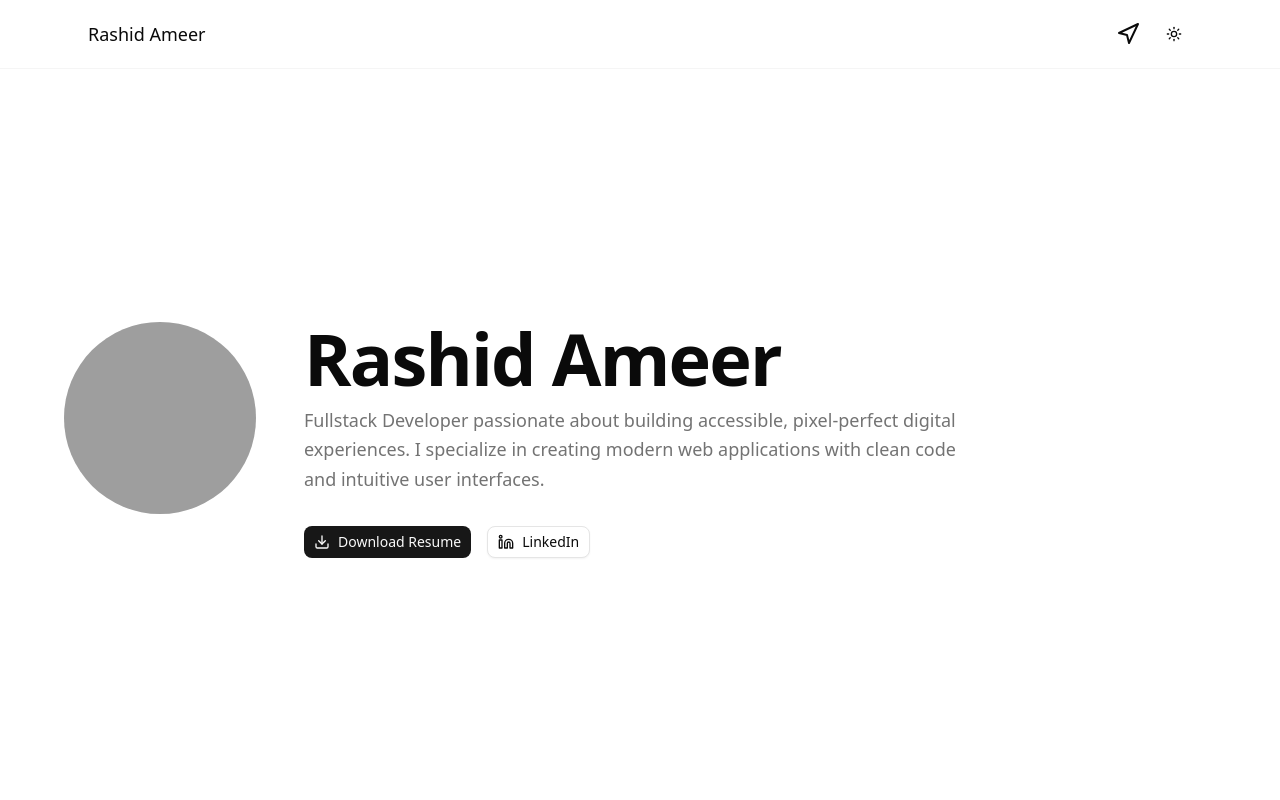
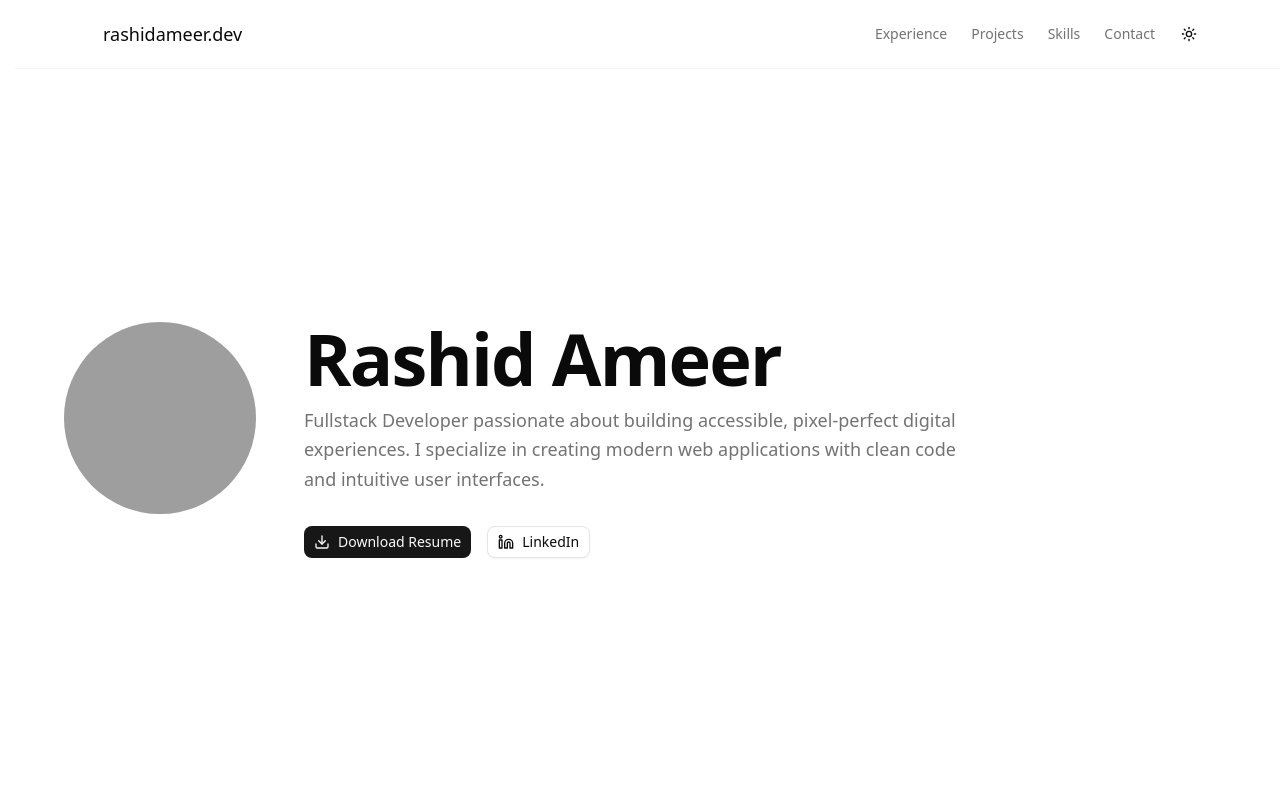
Before and after one commit to rashid-ameer/rashid-dev-portfolio, a Next.js app: page / in a window 1280 px wide. Shown: the top 800 px of the page. Built offline with nearby package versions, Linux system fonts and the light colour scheme; grey boxes are pictures that could not be loaded.

Commit message:
refactor(header): improve navigation structure and styling
- extract nav items to shared content file
- replace anchor tags with next/link
- update mobile menu styling and transitions
- add cursor-pointer to interactive elements
- update theme toggle button styling

```diff
--- a/package.json
+++ b/package.json
@@ -17,7 +17,8 @@
     "next-themes": "^0.4.6",
     "react": "19.1.0",
     "react-dom": "19.1.0",
-    "tailwind-merge": "^3.3.1"
+    "tailwind-merge": "^3.3.1",
+    "usehooks-ts": "^3.1.1"
   },
   "devDependencies": {
     "@eslint/eslintrc": "^3",
--- a/src/app/globals.css
+++ b/src/app/globals.css
@@ -123,4 +123,5 @@
 
 html {
   scroll-behavior: smooth;
+  scrollbar-gutter: stable both-edges;
 }
--- a/src/components/header/components/mobile-menu.tsx
+++ b/src/components/header/components/mobile-menu.tsx
@@ -1,9 +1,10 @@
-// components/header/mobile-menu.tsx
 "use client";
 
 import { useState, useEffect } from "react";
 import { Menu, X } from "lucide-react";
 import { Button } from "@/components/ui/button";
+import { NAV_ITEMS } from "@/content/nav";
+import Link from "next/link";
 
 function MobileMenu() {
   const [mobileMenuOpen, setMobileMenuOpen] = useState(false);
@@ -23,30 +24,23 @@ function MobileMenu() {
     setMobileMenuOpen(false);
   };
 
-  const navItems = [
-    { href: "#experience", label: "Experience" },
-    { href: "#projects", label: "Projects" },
-    { href: "#skills", label: "Skills" },
-    { href: "#contact", label: "Contact" },
-  ];
-
   return (
     <>
       <Button
         variant="ghost"
         size="icon"
         onClick={() => setMobileMenuOpen(!mobileMenuOpen)}
-        className="h-9 w-9 md:hidden relative z-50"
+        className="h-9 w-9 md:hidden relative z-50 cursor-pointer"
         aria-label="Toggle menu">
         {mobileMenuOpen ? (
-          <X className="h-5 w-5" />
+          <X className="size-5" />
         ) : (
-          <Menu className="h-5 w-5" />
+          <Menu className="size-5" />
         )}
       </Button>
 
       <div
-        className={`fixed inset-0 top-[57px] bg-background/95 backdrop-blur-md md:hidden z-40 transition-all duration-300 ease-in-out ${
+        className={`fixed left-0 right-0 top-[57px] h-[calc(100vh-57px)] bg-background backdrop-blur-md md:hidden z-40 transition-all duration-300 ease-in-out transition-discrete ${
           mobileMenuOpen ? "opacity-100 visible" : "opacity-0 invisible"
         }`}>
         <div
@@ -55,14 +49,14 @@ function MobileMenu() {
           }`}>
           <div className="container mx-auto px-6 py-12 max-w-6xl">
             <div className="flex flex-col gap-8">
-              {navItems.map((item) => (
-                <a
+              {NAV_ITEMS.map((item) => (
+                <Link
                   key={item.href}
                   href={item.href}
                   onClick={handleNavClick}
                   className="text-2xl font-medium hover:text-muted-foreground transition-colors py-3 border-b border-border/40">
                   {item.label}
-                </a>
+                </Link>
               ))}
             </div>
           </div>
--- a/src/components/header/components/navigation.tsx
+++ b/src/components/header/components/navigation.tsx
@@ -1,21 +1,18 @@
 "use client";
+
+import { NAV_ITEMS } from "@/content/nav";
+import Link from "next/link";
+
 function Navigation() {
-  const navItems = [
-    { href: "#experience", label: "Experience" },
-    { href: "#projects", label: "Projects" },
-    { href: "#skills", label: "Skills" },
-    { href: "#contact", label: "Contact" },
-  ];
-
   return (
     <div className="hidden md:flex items-center gap-6">
-      {navItems.map((item) => (
-        <a
+      {NAV_ITEMS.map((item) => (
+        <Link
           key={item.href}
           href={item.href}
           className="text-sm text-muted-foreground hover:text-foreground transition-colors">
           {item.label}
-        </a>
+        </Link>
       ))}
     </div>
   );
--- a/src/components/header/components/theme-toggle.tsx
+++ b/src/components/header/components/theme-toggle.tsx
@@ -22,7 +22,7 @@ function ThemeToggle() {
       <Button
         variant="ghost"
         size="icon"
-        className="h-9 w-9"
+        className="size-9 cursor-pointer"
         aria-label="Toggle theme">
         <Sun className="h-4 w-4" />
       </Button>
@@ -34,7 +34,7 @@ function ThemeToggle() {
       variant="ghost"
       size="icon"
       onClick={toggleTheme}
-      className="h-9 w-9"
+      className="size-9 cursor-pointer"
       aria-label="Toggle theme">
       {theme === "light" ? (
         <Moon className="h-4 w-4" />
--- a/src/components/header/index.tsx
+++ b/src/components/header/index.tsx
@@ -1,15 +1,13 @@
-import { Navigation } from "lucide-react";
-import { MobileMenu, ThemeToggle } from "./components";
+import { MobileMenu, Navigation, ThemeToggle } from "./components";
+import Link from "next/link";
 
 export function Header() {
   return (
     <header className="fixed top-0 left-0 right-0 z-50 border-b border-border/40 bg-background/80 backdrop-blur-sm">
       <nav className="container mx-auto flex items-center justify-between px-6 py-4 max-w-6xl">
-        <a
-          href="#hero"
-          className="text-lg font-medium hover:text-muted-foreground transition-colors">
-          Rashid Ameer
-        </a>
+        <Link href="/" className="text-lg font-medium">
+          rashidameer.dev
+        </Link>
 
         <div className="flex items-center gap-4">
           <Navigation />
--- /dev/null
+++ b/src/content/nav.tsx
@@ -0,0 +1,6 @@
+export const NAV_ITEMS = [
+  { href: "#experience", label: "Experience" },
+  { href: "#projects", label: "Projects" },
+  { href: "#skills", label: "Skills" },
+  { href: "#contact", label: "Contact" },
+];
```
Also changed, not shown: 1 other file (tests, documents, lock files or other folders).
